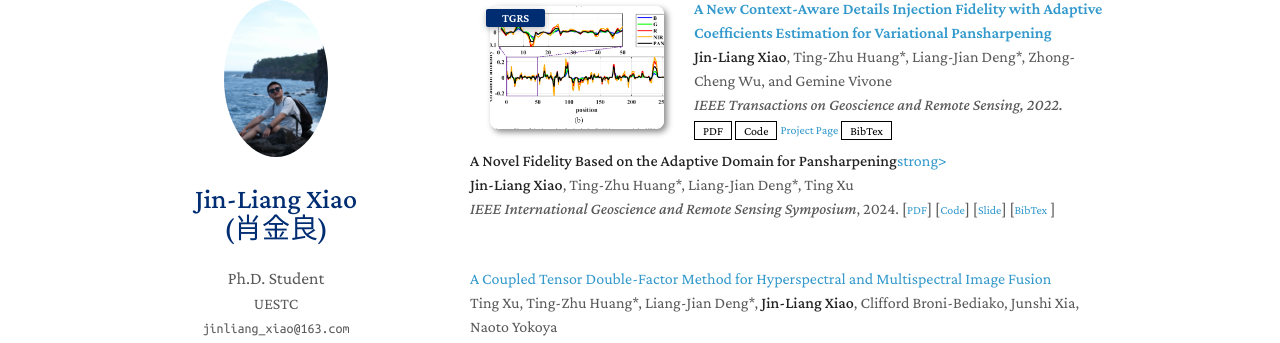
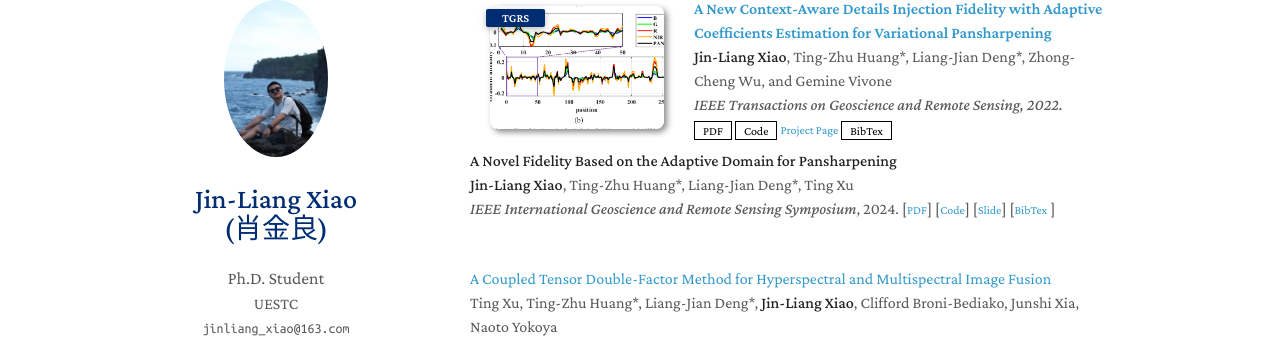
Before and after one commit to Jin-liangXiao/Jin-liangXiao.github.io, a Jekyll site: the page built from index.md, in a window 1280 px wide and 900 px high, scrolled down 672 px. Shown: the part 108-451 px from the top of the window. Built offline with Jekyll 4.4.1, drawn with Linux system fonts in a browser that asks for light colours; nearby versions of some CDN libraries; a style sheet for code colours, icons or effects is not loaded; our own code applies the rules of GitHub Pages for plain Markdown files.

Commit message:
Update publications.md

```diff
--- a/_includes/publications.md
+++ b/_includes/publications.md
@@ -81,7 +81,7 @@
 </li>
 
   <li>
-    <p><a href="https://ieeexplore.ieee.org/abstract/document/10642508"><strong>A Novel Fidelity Based on the Adaptive Domain for Pansharpening</strong>strong></a> <br />
+    <p><a href="https://ieeexplore.ieee.org/abstract/document/10642508"><strong>A Novel Fidelity Based on the Adaptive Domain for Pansharpening</strong></a> <br />
 <strong>Jin-Liang Xiao</strong>, Ting-Zhu Huang*, Liang-Jian Deng*, Ting Xu <br />
 <em>IEEE International Geoscience and Remote Sensing Symposium</em>, 2024.
       [<a href="assets/PDF/igarss-24.pdf" class="btn btn-sm z-depth-0" role="button" target="_blank" style="font-size:12px;">PDF</a>]
```
